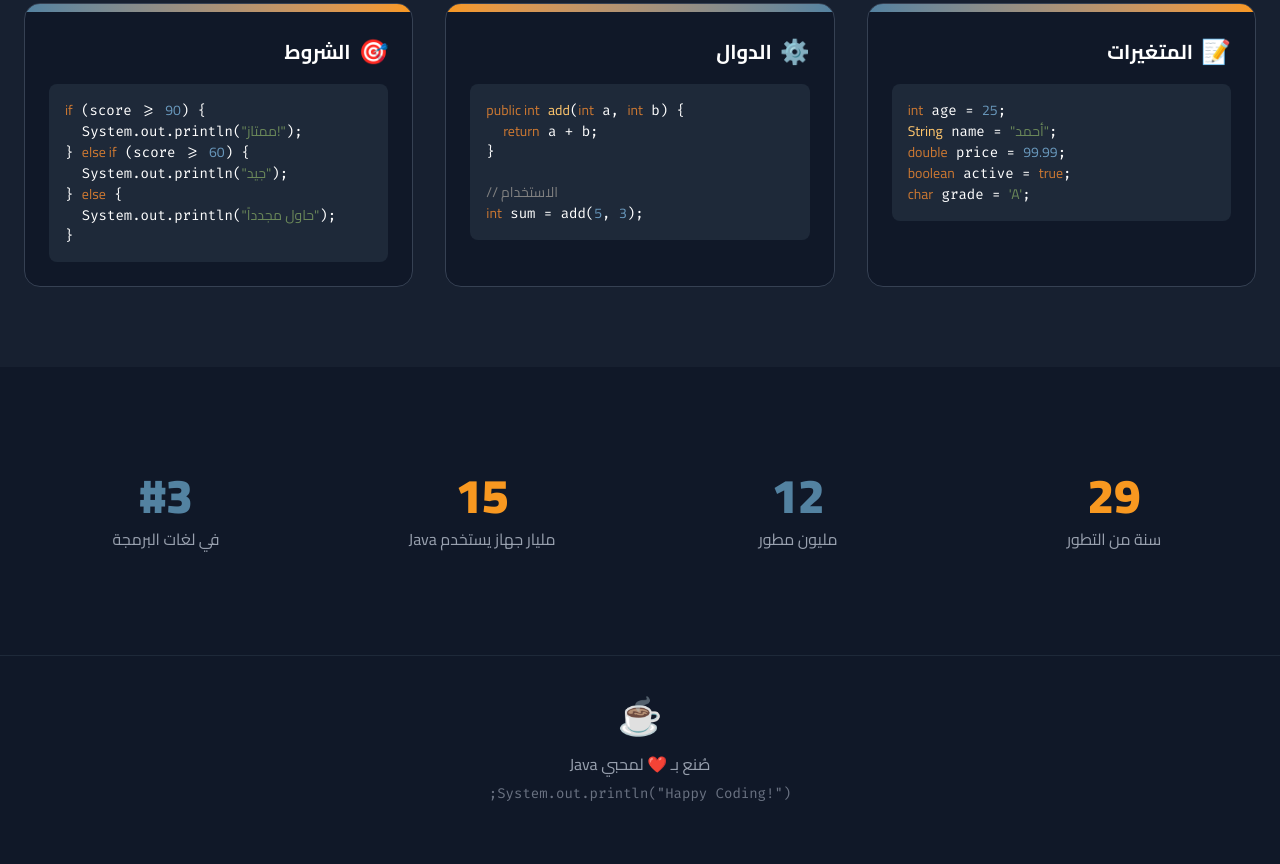
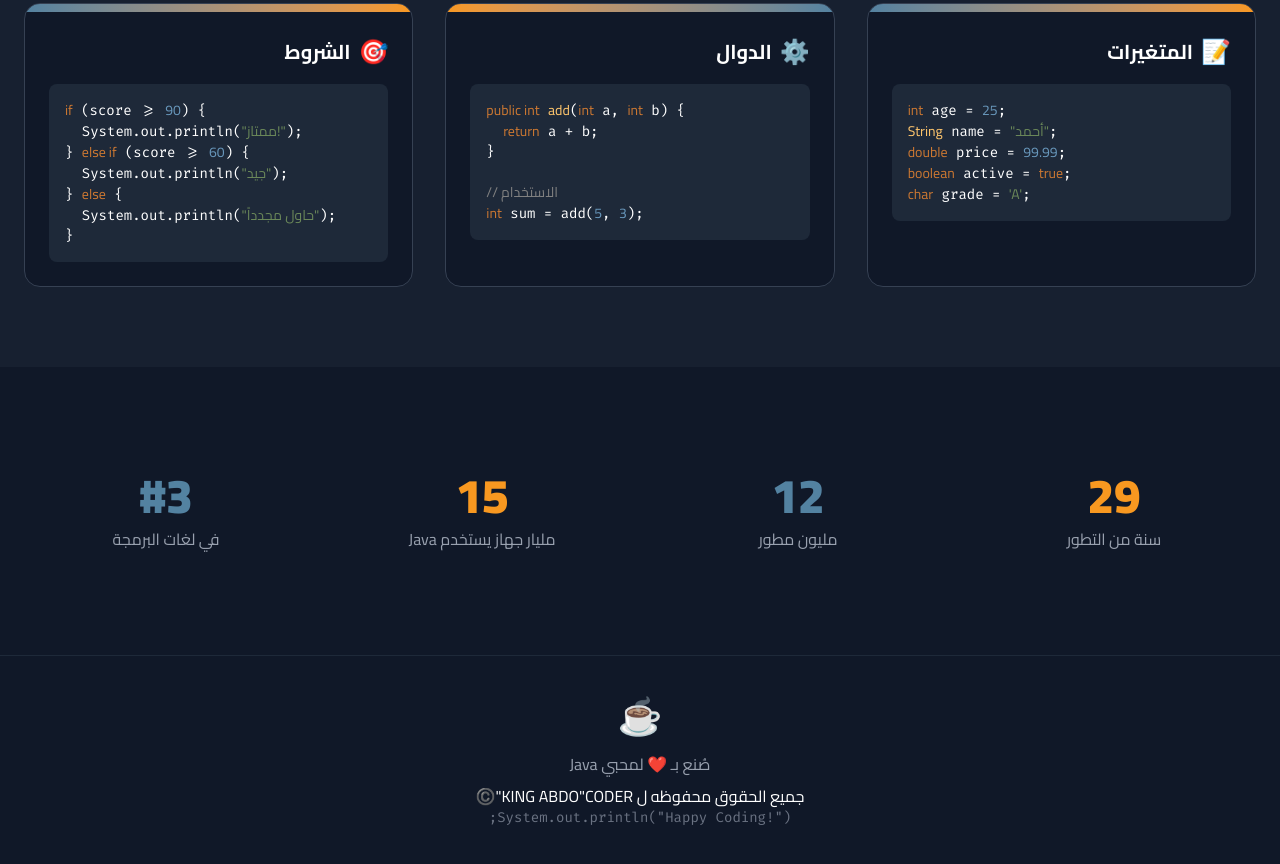
Before and after one commit to A181-CODER/JAVA-LEARNING-, a plain HTML site: page index (1).html in a window 1280 px wide. Shown: the part 2705-3569 px from the top of the page. Drawn offline with nearby package versions, Linux system fonts and the light colour scheme.

Commit message:
Update index (1).html

```diff
--- a/index (1).html
+++ b/index (1).html
@@ -430,6 +430,7 @@
         <div class="container mx-auto px-6 text-center">
             <div class="text-4xl mb-4">☕</div>
             <p class="text-gray-400 mb-2">صُنع بـ ❤️ لمحبي Java</p>
+            <p>جميع الحقوق محفوظه ل KING ABDO"CODER"©️</p>
             <p class="text-gray-500 code text-sm">System.out.println("Happy Coding!");</p>
         </div>
     </footer>
```
